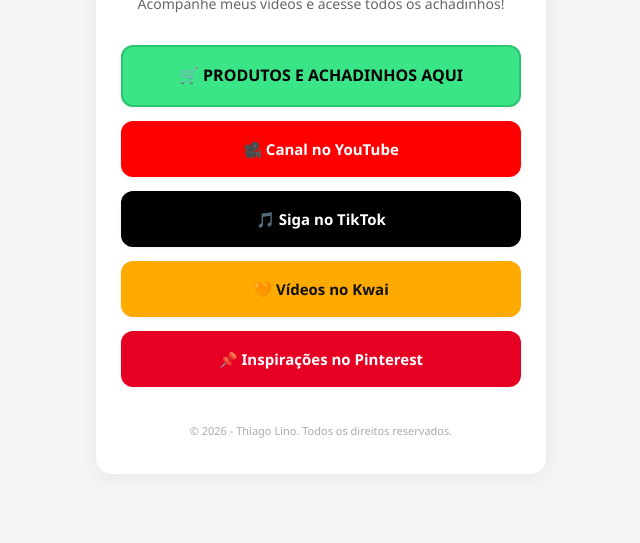
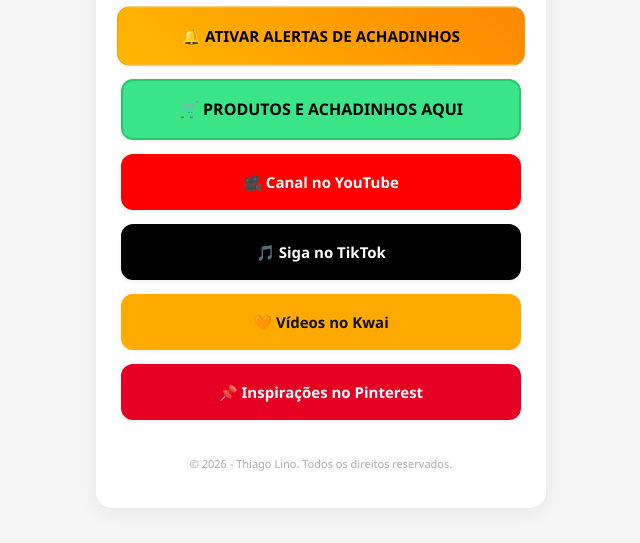
Before and after one commit to thiago415/vitrine-, a plain HTML site: page index.html in a window 1280 px wide. Shown: the part 257-800 px from the top of the page, without its empty margins (319-959 px from the left). Drawn offline with Linux system fonts and the light colour scheme.

Commit message:
Atualizar o index.html

```diff
--- a/index.html
+++ b/index.html
@@ -25,7 +25,7 @@
 
         .container {
             width: 100%;
-            max-width: 450px; /* Tamanho ideal para visualização em celulares */
+            max-width: 450px;
             background: #ffffff;
             padding: 35px 25px;
             border-radius: 16px;
@@ -35,14 +35,14 @@
         /* Cabeçalho do Perfil */
         header {
             text-align: center;
-            margin-bottom: 30px;
+            margin-bottom: 25px;
         }
 
         .perfil-foto {
             width: 90px;
             height: 90px;
             border-radius: 50%;
-            background: linear-gradient(45deg, #ee4d2d, #ff5a00); /* Degradê moderno */
+            background: linear-gradient(45deg, #ee4d2d, #ff5a00);
             color: white;
             margin: 0 auto 15px;
             display: flex;
@@ -89,7 +89,22 @@
             box-shadow: 0 4px 12px rgba(0,0,0,0.1);
         }
 
-        /* Botão de Destaque - Seus Produtos / Linktree */
+        /* NOVO: Botão de Inscrição / Alertas (Dourado/Amarelo com efeito de piscar de leve) */
+        .btn-inscrever {
+            background: linear-gradient(45deg, #ffb700, #ff8800);
+            color: #000000;
+            font-size: 15px;
+            border: 1px solid #e6a100;
+            animation: pulse 2s infinite;
+        }
+
+        @keyframes pulse {
+            0% { transform: scale(1); }
+            50% { transform: scale(1.02); }
+            100% { transform: scale(1); }
+        }
+
+        /* Botão de Destaque - Seus Produtos */
         .linktree-principal {
             background-color: #39e587;
             color: #000000;
@@ -125,7 +140,12 @@
     <!-- Todos os seus links oficiais configurados -->
     <section class="redes-section">
 
-        <!-- O BOTÃO PRINCIPAL: Direto para os seus produtos afiliados -->
+        <!-- NOVO: Botão para se inscrever no Linktree e receber alertas -->
+        <a href="https://linktr.ee/pontodolink?subscribe" target="_blank" class="btn-rede btn-inscrever">
+            🔔 ATIVAR ALERTAS DE ACHADINHOS
+        </a>
+
+        <!-- Botão dos Produtos -->
         <a href="https://linktr.ee/pontodolink" target="_blank" class="btn-rede linktree-principal">
             🛒 PRODUTOS E ACHADINHOS AQUI
         </a>
```
